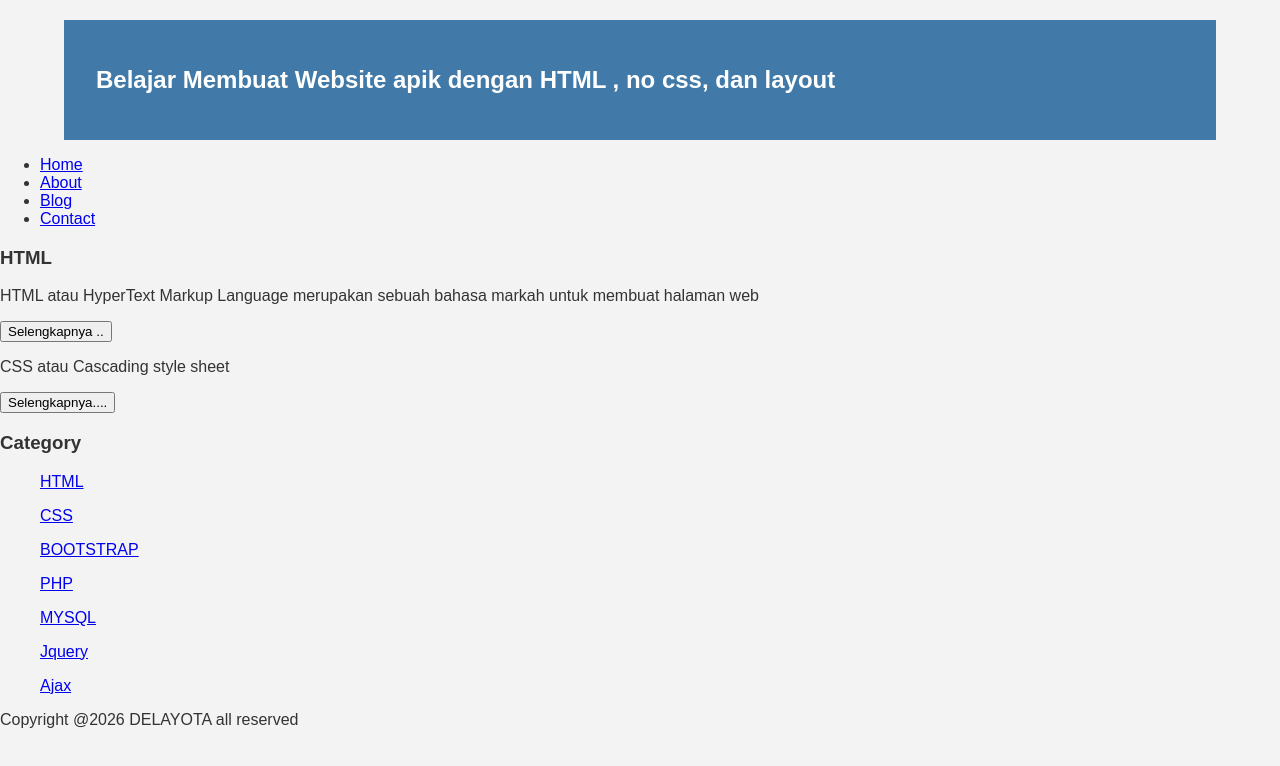
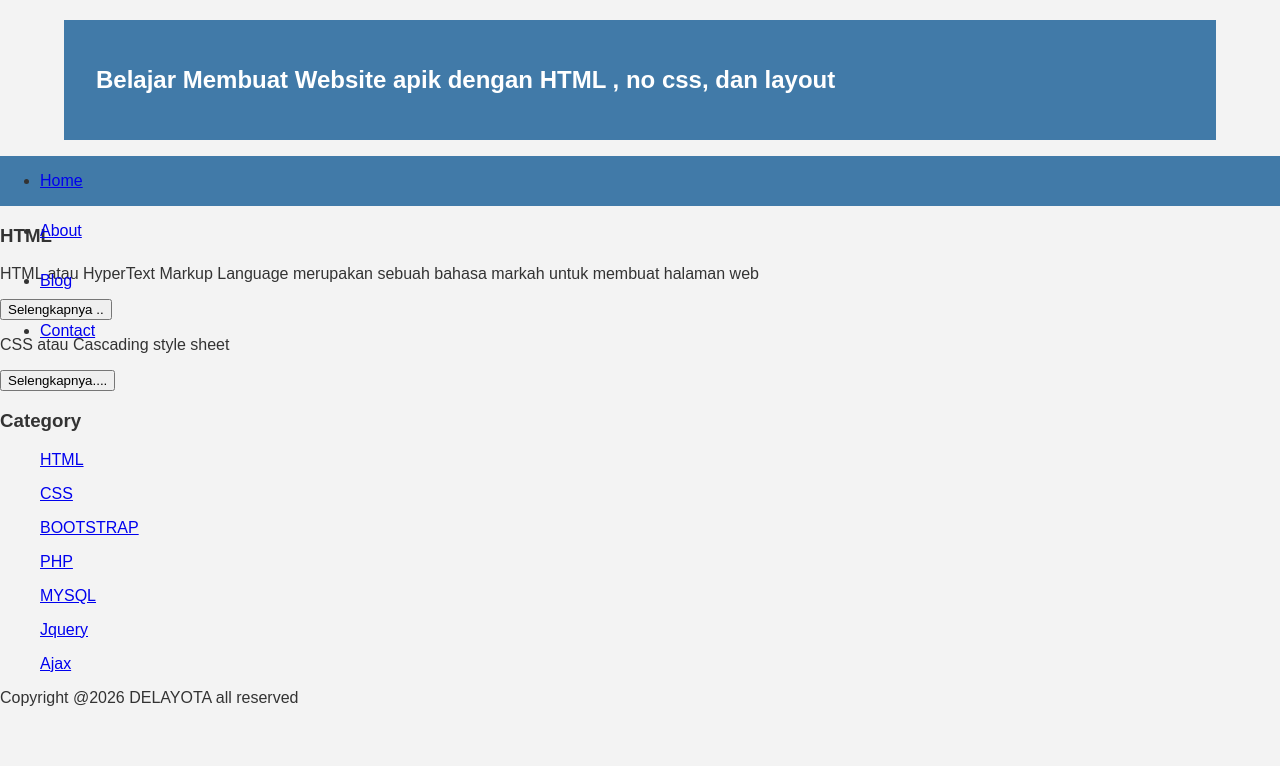
Before and after one commit to nauraannida727-glitch/webnau, a plain HTML site: page index.html in a window 1280 px wide. Drawn offline with Linux system fonts and the light colour scheme.

Commit message:
Update style.css

```diff
--- a/style.css
+++ b/style.css
@@ -18,3 +18,13 @@ body{
 .jarak{
     padding:0 2pc;
 }
+
+.menu{
+    background-color:#417aa8;
+    height:50px;
+    line-height:50px;
+    position:relative;
+    width:90%
+    margin:0 auto;
+    padding:0 auto;
+}
```
